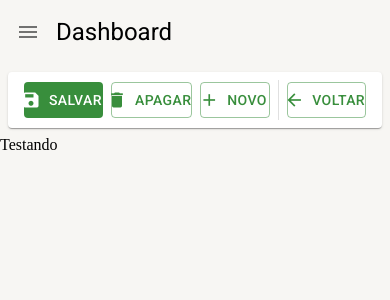
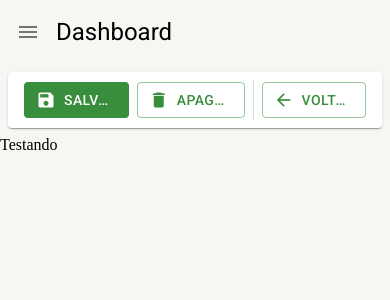
Before and after one commit to leomar-sartor/CursoReact, a React (Create React App) app: page /home in a window 390 px wide. Shown: the top 300 px of the page. Built offline with nearby package versions, Linux system fonts and the light colour scheme.

Commit message:
add json server and your configuration

```diff
--- a/package.json
+++ b/package.json
@@ -6,6 +6,7 @@
     "start": "react-scripts start",
     "build": "react-scripts build",
     "test": "react-scripts test",
+    "mock": "json-server -w -p 3333 ./mock/database.json",
     "eject": "react-scripts eject"
   },
   "dependencies": {
@@ -31,6 +32,7 @@
     "@typescript-eslint/parser": "^5.59.8",
     "eslint": "^8.41.0",
     "eslint-plugin-react": "^7.32.2",
+    "json-server": "^0.17.4",
     "typescript": "^4.4.2",
     "web-vitals": "^2.1.0"
   },
--- a/src/shared/components/ferramentas-de-detalhe/FerramentasDeDetalhe.tsx
+++ b/src/shared/components/ferramentas-de-detalhe/FerramentasDeDetalhe.tsx
@@ -5,6 +5,9 @@ import {
   Icon,
   Paper,
   Skeleton,
+  Theme,
+  Typography,
+  useMediaQuery,
   useTheme
 } from "@mui/material";
 
@@ -51,6 +54,9 @@ export const FerramentasDeDetalhe: React.FC<IFerramentasDeDetalheProp> = ({
   aoClicarEmSalvar,
   aoClicarEmSalvarEFechar
 }) => {
+  const smDown = useMediaQuery((theme: Theme) => theme.breakpoints.down("sm"));
+  const mdDown = useMediaQuery((theme: Theme) => theme.breakpoints.down("md"));
+
   const theme = useTheme();
   return (
     <Box
@@ -71,12 +77,23 @@ export const FerramentasDeDetalhe: React.FC<IFerramentasDeDetalheProp> = ({
           onClick={aoClicarEmSalvar}
           startIcon={<Icon>save</Icon>}
         >
+          <Typography
+            variant="button"
+            noWrap
+            // whiteSpace={"nowrap"}
+            // textOverflow="ellipsis"
+            // overflow="hidden"
+          >
             Salvar
+          </Typography>
         </Button>
       )}
       {mostrarBotaoSalvarCarregando && <Skeleton width={110} height={62} />}
 
-      {mostrarBotaoSalvarEFechar && !mostrarBotaoSalvarEFecharCarregando && (
+      {mostrarBotaoSalvarEFechar &&
+        !mostrarBotaoSalvarEFecharCarregando &&
+        !smDown &&
+        !mdDown && (
         <Button
           color="primary"
           disableElevation
@@ -84,10 +101,18 @@ export const FerramentasDeDetalhe: React.FC<IFerramentasDeDetalheProp> = ({
           onClick={aoClicarEmSalvarEFechar}
           startIcon={<Icon>save</Icon>}
         >
+          <Typography
+            variant="button"
+            noWrap
+            // whiteSpace={"nowrap"}
+            // textOverflow="ellipsis"
+            // overflow="hidden"
+          >
               Salvar e Voltar
+          </Typography>
         </Button>
       )}
-      {mostrarBotaoSalvarEFecharCarregando && (
+      {mostrarBotaoSalvarEFecharCarregando && !smDown && !mdDown && (
         <Skeleton width={180} height={62} />
       )}
 
@@ -99,12 +124,19 @@ export const FerramentasDeDetalhe: React.FC<IFerramentasDeDetalheProp> = ({
           onClick={aoClicarEmApagar}
           startIcon={<Icon>delete</Icon>}
         >
+          <Typography
+            variant="button"
+            whiteSpace={"nowrap"}
+            textOverflow="ellipsis"
+            overflow="hidden"
+          >
             Apagar
+          </Typography>
         </Button>
       )}
       {mostrarBotaoApagarCarregando && <Skeleton width={110} height={62} />}
 
-      {mostrarBotaoNovo && !mostrarBotaoNovoCarregando && (
+      {mostrarBotaoNovo && !mostrarBotaoNovoCarregando && !smDown && (
         <Button
           color="primary"
           disableElevation
@@ -112,12 +144,26 @@ export const FerramentasDeDetalhe: React.FC<IFerramentasDeDetalheProp> = ({
           onClick={aoClicarEmNovo}
           startIcon={<Icon>add</Icon>}
         >
+          <Typography
+            variant="button"
+            whiteSpace={"nowrap"}
+            textOverflow="ellipsis"
+            overflow="hidden"
+          >
             {textoBotaoNovo}
+          </Typography>
         </Button>
       )}
-      {mostrarBotaoNovoCarregando && <Skeleton width={110} height={62} />}
+      {mostrarBotaoNovoCarregando && !smDown && (
+        <Skeleton width={110} height={62} />
+      )}
 
+      { mostrarBotaoVoltar &&
+      (mostrarBotaoNovo || mostrarBotaoApagar || mostrarBotaoSalvar || mostrarBotaoSalvarEFechar) && (
         <Divider variant="middle" orientation="vertical" />
+      )}
+
+
       {mostrarBotaoVoltar && !mostrarBotaoVoltarCarregando && (
         <Button
           color="primary"
@@ -126,7 +172,14 @@ export const FerramentasDeDetalhe: React.FC<IFerramentasDeDetalheProp> = ({
           onClick={aoClicarEmVoltar}
           startIcon={<Icon>arrow_back</Icon>}
         >
+          <Typography
+            variant="button"
+            whiteSpace={"nowrap"}
+            textOverflow="ellipsis"
+            overflow="hidden"
+          >
             Voltar
+          </Typography>
         </Button>
       )}
       {mostrarBotaoVoltarCarregando && <Skeleton width={110} height={62} />}
```
Also changed, not shown: MOCK/database.json (added, +9 -0 lines), MOCK/README.md (added), 2 other files (tests, documents, lock files or other folders). Lines whose indentation alone changed are shown as unchanged.
